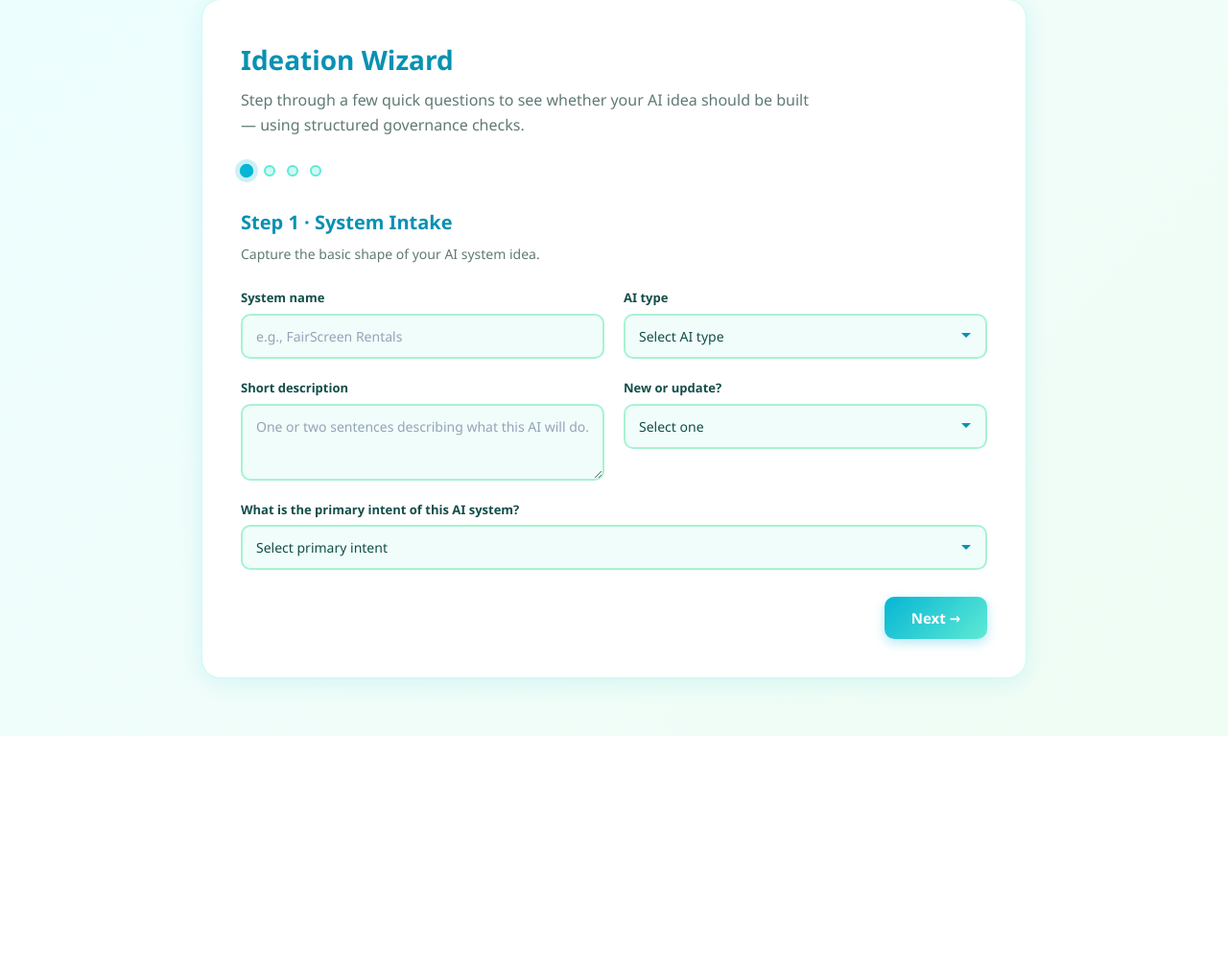
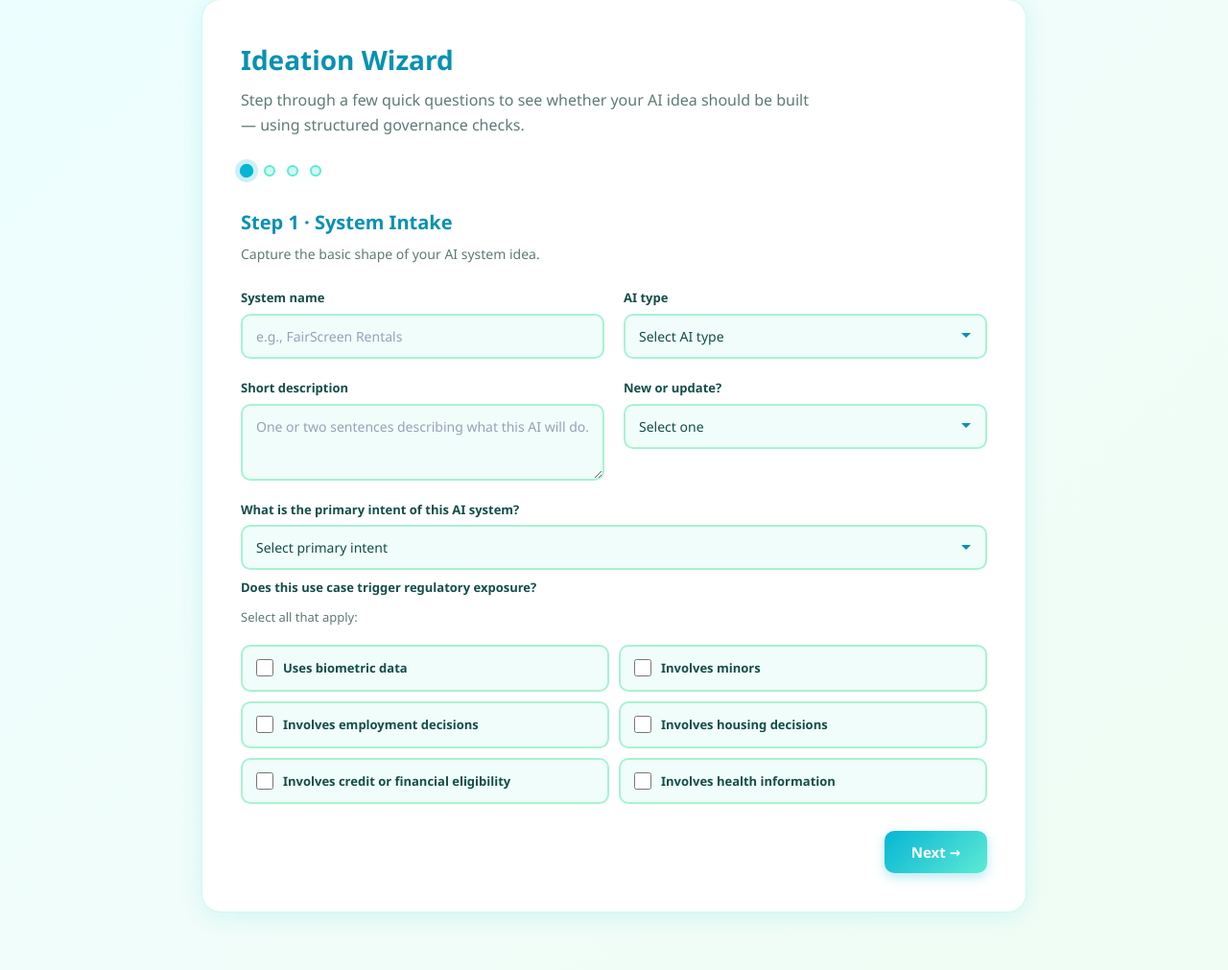
Before and after one commit to akritipa2306-spacekiwi/AI_concept_risk_screener, a Flask app: page / in a window 1280 px wide. Shown: the part 147-1158 px from the top of the page at 96% size. Before the commit the page ends 914 px from the top, so only its background shows below. Run offline with Flask 3, Linux system fonts and the light colour scheme.

Commit message:
Add questions about regulatory exposure to the system intake form
Adds new checkboxes to the system intake page (index.html) for regulatory exposure triggers, styles them in CSS (style.css), and updates the backend logic (main.py) to process and include these selections in the AI system's governance evaluation.

Replit-Commit-Author: Agent
Replit-Commit-Session-Id: 51fc6869-045e-4c80-b374-9a3fdeb041b6
Replit-Commit-Checkpoint-Type: full_checkpoint
Replit-Commit-Event-Id: 9e40736f-63d4-4008-a7c7-9797da9403d5
Replit-Commit-Screenshot-Url: https://storage.googleapis.com/screenshot-production-us-central1/c0fcdf84-e1d6-4791-a157-bfff9000fcd2/51fc6869-045e-4c80-b374-9a3fdeb041b6/tZv1XjR
Replit-Helium-Checkpoint-Created: true

```diff
--- a/main.py
+++ b/main.py
@@ -87,6 +87,22 @@ def index():
         new_or_update = request.form.get("new_or_update", "").strip()
         primary_intent = request.form.get("primary_intent", "").strip()
 
+        # Regulatory exposure checkboxes
+        reg_triggers = []
+        if request.form.get("reg_biometric"):
+            reg_triggers.append("Uses biometric data")
+        if request.form.get("reg_minors"):
+            reg_triggers.append("Involves minors")
+        if request.form.get("reg_employment"):
+            reg_triggers.append("Involves employment decisions")
+        if request.form.get("reg_housing"):
+            reg_triggers.append("Involves housing decisions")
+        if request.form.get("reg_credit"):
+            reg_triggers.append("Involves credit or financial eligibility")
+        if request.form.get("reg_health"):
+            reg_triggers.append("Involves health information")
+        regulatory_exposure = ", ".join(reg_triggers) if reg_triggers else "None selected"
+
         problem = request.form.get("problem", "").strip()
         who_problem = request.form.get("who_problem", "").strip()
         value_created = request.form.get("value_created", "").strip()
@@ -112,6 +128,7 @@ Short description: {short_description}
 AI type: {ai_type}
 New or update: {new_or_update}
 Primary intent: {primary_intent}
+Regulatory exposure triggers: {regulatory_exposure}
 
 [SECTION 2: PURPOSE & CONCEPT]
 Problem it solves: {problem}
--- a/static/style.css
+++ b/static/style.css
@@ -408,6 +408,66 @@ body {
   align-items: center;
 }
 
+.regulatory-section {
+  margin-top: 8px;
+}
+
+.section-label {
+  font-size: 14px;
+  font-weight: 600;
+  color: var(--text-dark);
+  display: block;
+  margin-bottom: 4px;
+}
+
+.field-hint {
+  font-size: 13px;
+  color: var(--text-muted);
+  margin-bottom: 12px;
+}
+
+.checkbox-group {
+  display: grid;
+  grid-template-columns: 1fr 1fr;
+  gap: 10px;
+}
+
+@media (max-width: 640px) {
+  .checkbox-group {
+    grid-template-columns: 1fr;
+  }
+}
+
+.checkbox-item {
+  display: flex;
+  align-items: center;
+  gap: 10px;
+  padding: 12px 14px;
+  background: var(--input-bg);
+  border: 2px solid var(--border-color);
+  border-radius: 10px;
+  cursor: pointer;
+  transition: all 0.2s ease;
+  font-size: 14px;
+}
+
+.checkbox-item:hover {
+  border-color: var(--cyan-light);
+  background: white;
+}
+
+.checkbox-item input[type="checkbox"] {
+  width: 18px;
+  height: 18px;
+  accent-color: var(--cyan-main);
+  cursor: pointer;
+}
+
+.checkbox-item input[type="checkbox"]:checked + span {
+  color: var(--cyan-dark);
+  font-weight: 500;
+}
+
 @media print {
   .top-bar,
   .results-actions {
--- a/templates/index.html
+++ b/templates/index.html
@@ -85,6 +85,37 @@
             <option value="Retrieve information">Retrieve information</option>
             <option value="Assist humans in workflows">Assist humans in workflows</option>
           </select>
+        </div>
+
+        <div class="field regulatory-section">
+          <label class="section-label">Does this use case trigger regulatory exposure?</label>
+          <p class="field-hint">Select all that apply:</p>
+          <div class="checkbox-group">
+            <label class="checkbox-item">
+              <input type="checkbox" name="reg_biometric" value="yes" />
+              <span>Uses biometric data</span>
+            </label>
+            <label class="checkbox-item">
+              <input type="checkbox" name="reg_minors" value="yes" />
+              <span>Involves minors</span>
+            </label>
+            <label class="checkbox-item">
+              <input type="checkbox" name="reg_employment" value="yes" />
+              <span>Involves employment decisions</span>
+            </label>
+            <label class="checkbox-item">
+              <input type="checkbox" name="reg_housing" value="yes" />
+              <span>Involves housing decisions</span>
+            </label>
+            <label class="checkbox-item">
+              <input type="checkbox" name="reg_credit" value="yes" />
+              <span>Involves credit or financial eligibility</span>
+            </label>
+            <label class="checkbox-item">
+              <input type="checkbox" name="reg_health" value="yes" />
+              <span>Involves health information</span>
+            </label>
+          </div>
         </div>
 
         <div class="actions">
```
Also changed, not shown: 1 other file.
